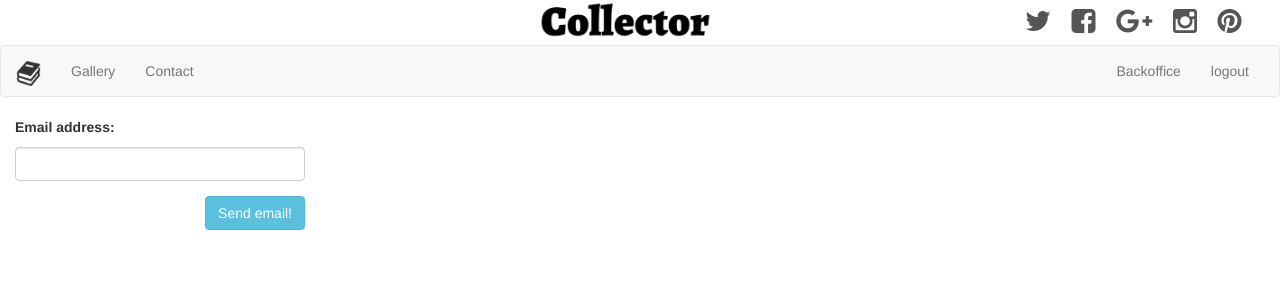
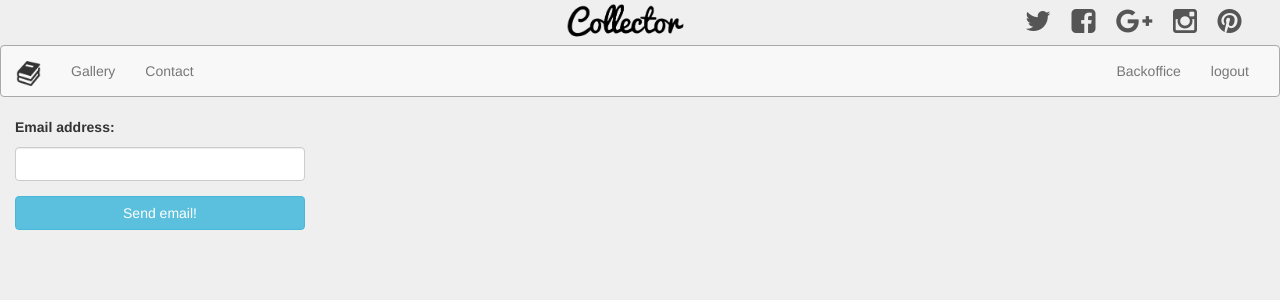
Before and after one commit to agustincastro/Collector, a Django app: a page that uses templates/base.html in a window 1280 px wide. Shown: the top 300 px of the page. Run offline with Django 3.2, Linux system fonts and the light colour scheme; some libraries are stand-ins or nearby versions.

Commit message:
General UI enhancement

```diff
--- a/static/css/general.css
+++ b/static/css/general.css
@@ -1,3 +1,12 @@
+
+body {
+
+
+/*background: #8e9eab; !* fallback for old browsers *!*/
+/*background: -webkit-linear-gradient(to right, #bacad7, #eef2f3); !* Chrome 10-25, Safari 5.1-6 *!*/
+/*background: linear-gradient(to right, #bacad7, #eef2f3); !* W3C, IE 10+/ Edge, Firefox 16+, Chrome 26+, Opera 12+, Safari 7+ *!*/
+background: #EFEFEF;
+}
 
 #header-logo-container {
     width: 100%;
@@ -80,12 +89,20 @@
 /*---------------  CUSTOM NAVBAR BUTTONS  -------------------*/
 
 ul.nav > li:hover {
-    background-color: #4484CE !important;
+    background-color: #FF3B3F !important;
 }
 
 ul.nav > li:hover > a {
-    padding-top: 5px !important;
+    padding-top: 10px !important;
     background-color: #e7e7e7 !important;
-    height: 40px;
-    margin-top: 10px;
+    height: 45px;
+    margin-top: 5px;
 }
+
+.navbar-default{
+    border-color: #A9A9A9;
+}
+
+hr{
+    border-color: #A9A9A9;
+}
--- a/templates/authentication/password_reset.html
+++ b/templates/authentication/password_reset.html
@@ -21,7 +21,7 @@
 
             <div class="form-group">
                 <div class="col-sm-12">
-                    <button type="submit" class="btn btn-info pull-right">Send email!</button>
+                    <button type="submit" class="btn btn-info btn-block pull-right">Send email!</button>
                 </div>
             </div>
         </form>
--- a/templates/base.html
+++ b/templates/base.html
@@ -34,7 +34,7 @@
         <div class="col-lg-4"></div>
         <div class="col-lg-4">
             <a href="{% url 'index' %}">
-                <img id="header-logo" src="{% static 'images/collector_title.png' %}" alt="collector_title">
+                <img id="header-logo" src="{% static 'images/collector-title2.png' %}" alt="collector_title">
             </a>
         </div>
         <div class="col-lg-4">
```
Also changed, not shown: static/images/collector-title2.png (added).
